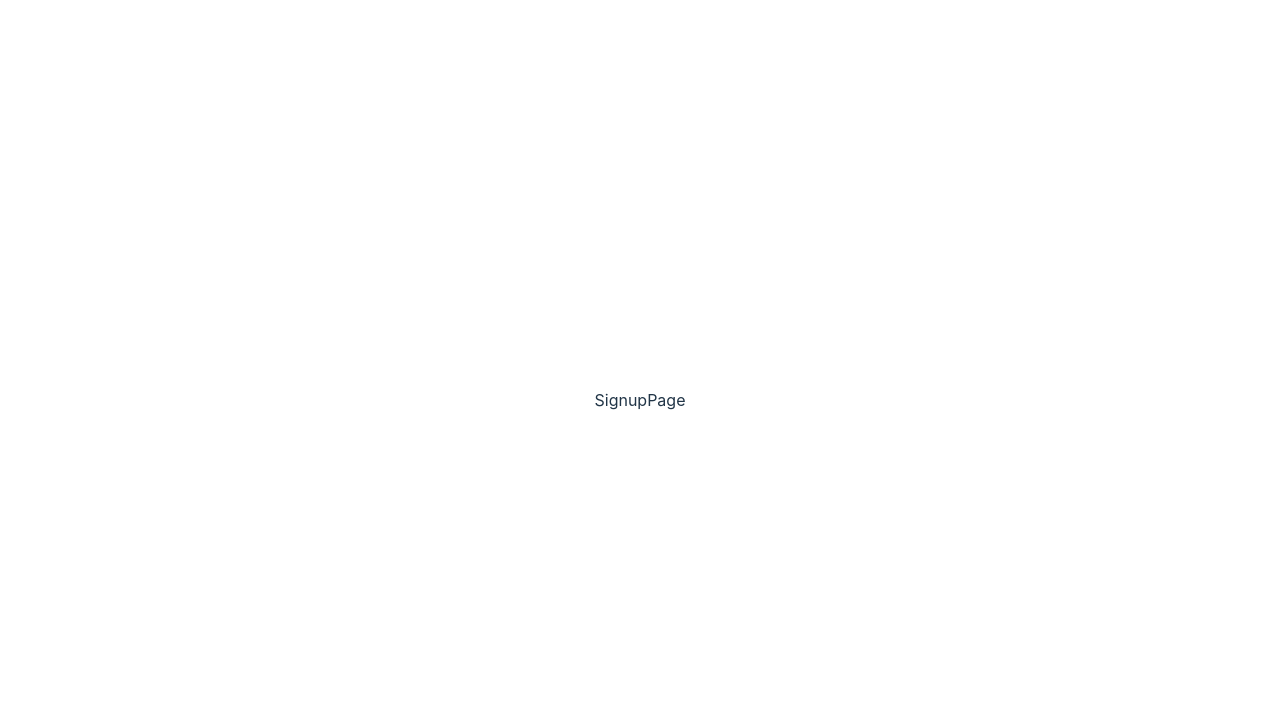
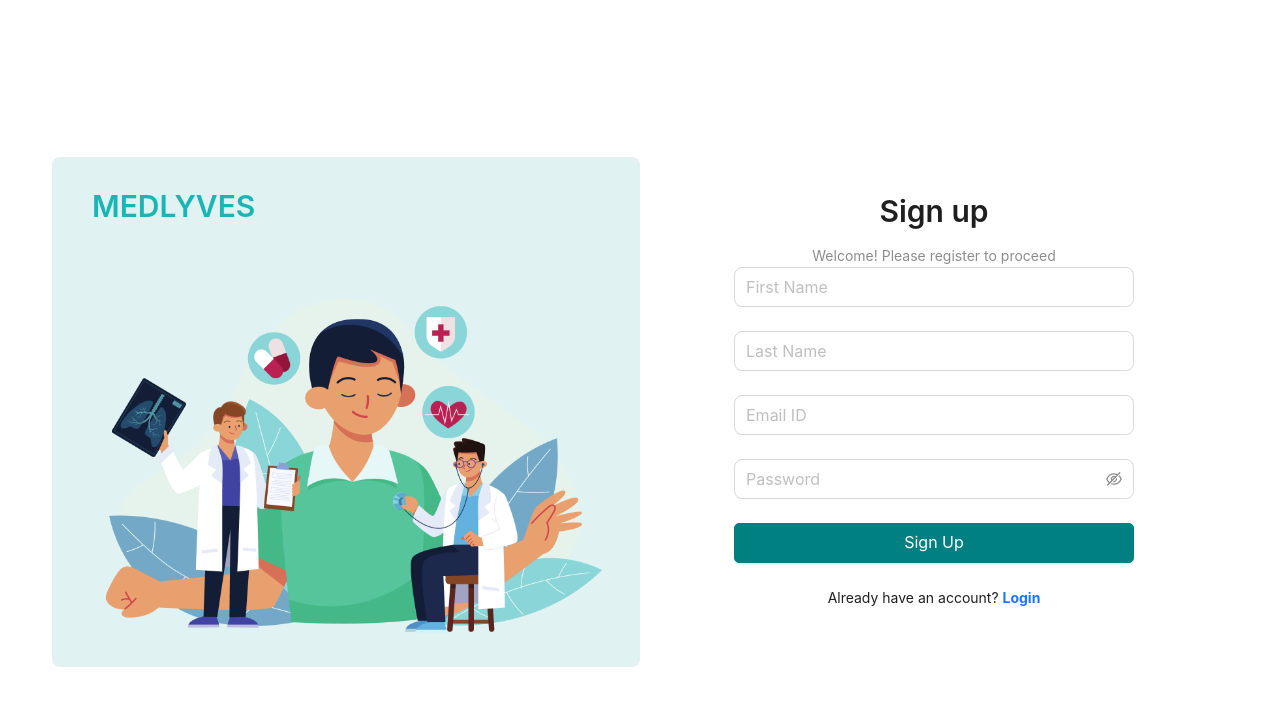
Before and after one commit to venkatJLK/Siriraj, a React (Vite) app: page /signup in a window 1280 px wide. Shown: the top 706 px of the page. Built offline with nearby package versions, Linux system fonts and the light colour scheme.

Commit message:
implemented signup page

```diff
--- a/src/pages/SignupPage.tsx
+++ b/src/pages/SignupPage.tsx
@@ -1,7 +1,103 @@
-import React from 'react'
+import React, { useState } from "react";
+import { Row, Col, Form, Input, Button, Typography, Image } from "antd";
+import styles from "./signuppage.module.css";
+import signupImage from "../assets/signup.png"; // Corrected image import
+
+const { Title, Text } = Typography;
 
 export default function SignupPage() {
+  const [isFocused, setIsFocused] = useState({
+    firstName: false,
+    lastName: false,
+    email: false,
+    password: false,
+  });
+
+  const handleFocus = (field) => {
+    setIsFocused((prev) => ({ ...prev, [field]: true }));
+  };
+
+  const handleBlur = (field, event) => {
+    setIsFocused((prev) => ({ ...prev, [field]: event.target.value !== "" }));
+  };
+
   return (
-    <div>SignupPage</div>
-  )
+    <Row className={styles.container}>
+      <Col xs={24} md={12} className={styles.leftPanel}>
+        <Title level={2} className={styles.logoTitle} style={{color:"rgb(27, 181, 181)"}}>MEDLYVES</Title>
+        <Image src={signupImage} alt="Signup" className={styles.imageWrapper} />
+      </Col>
+
+      <Col xs={24} md={12} className={styles.rightPanel}>
+        <Title level={2}>Sign up</Title>
+        <Text type="secondary">Welcome! Please register to proceed</Text>
+
+        <Form layout="vertical" className={styles.formContainer}>
+          <Form.Item
+            name="firstName"
+            rules={[{ required: true, message: "Please enter your first name!" }]}
+          >
+            <Input
+              size="large"
+              placeholder="First Name"
+              onFocus={() => handleFocus("firstName")}
+              onBlur={(e) => handleBlur("firstName", e)}
+            />
+          </Form.Item>
+
+          <Form.Item
+            name="lastName"
+            rules={[{ required: true, message: "Please enter your last name!" }]}
+          >
+            <Input
+              size="large"
+              placeholder="Last Name"
+              onFocus={() => handleFocus("lastName")}
+              onBlur={(e) => handleBlur("lastName", e)}
+            />
+          </Form.Item>
+
+          <Form.Item
+            name="email"
+            rules={[{ required: true, type: "email", message: "Please enter a valid email!" }]}
+          >
+            <Input
+              size="large"
+              placeholder="Email ID"
+              onFocus={() => handleFocus("email")}
+              onBlur={(e) => handleBlur("email", e)}
+            />
+          </Form.Item>
+
+          <Form.Item
+            name="password"
+            rules={[{ required: true, message: "Please enter your password!" }]}
+          >
+            <Input.Password
+              size="large"
+              placeholder="Password"
+              onFocus={() => handleFocus("password")}
+              onBlur={(e) => handleBlur("password", e)}
+            />
+          </Form.Item>
+
+          <Form.Item>
+            <Button
+              type="primary"
+              size="large"
+              htmlType="submit"
+              block
+              className={styles.submitButton}
+            >
+              Sign Up
+            </Button>
+          </Form.Item>
+        </Form>
+
+        <Text>
+          Already have an account? <a href="/login" className={styles.link}>Login</a>
+        </Text>
+      </Col>
+    </Row>
+  );
 }
--- /dev/null
+++ b/src/pages/signupPage.module.css
@@ -0,0 +1,156 @@
+/* Container */
+.container {
+    min-height: 100vh;
+    display: flex;
+    flex-wrap: wrap;
+    align-items: center;
+    justify-content: center;
+    padding: 20px;
+}
+
+/* Left Panel - Enlarged by Default */
+.leftPanel {
+    background-color: #e0f2f1;
+    padding: 20px;
+    border-radius: 8px;
+    display: flex;
+    margin-top: 2%;
+    flex-direction: column;
+    justify-content: space-between; /* Title on top, image on bottom */
+    align-items: center;
+    text-align: center;
+    flex: 2; /* Larger by default */
+    min-height: 510px;
+    width: 100%;
+    transition: all 0.3s ease-in-out; /* Smooth transition */
+}
+
+/* Logo Title - Positioned at Top Left */
+.logoTitle {
+    color: rgb(44, 101, 101);
+    font-size: 26px;
+    font-weight: bold;
+    align-self: flex-start;
+    margin-left: 20px;
+    margin-top: 10px;
+}
+
+/* Signup Image - Positioned at Bottom */
+.imageWrapper {
+    max-width: 100%;
+    height: auto;
+    flex-grow: 1;
+    display: flex;
+    justify-content: center;
+    align-items: flex-end;
+}
+
+/* Right Panel */
+.rightPanel {
+    display: flex;
+    flex-direction: column;
+    justify-content: center;
+    align-items: center;
+    padding: 32px;
+    text-align: center;
+    flex: 1;
+}
+
+/* Form Container */
+.formContainer {
+    width: 100%;
+    max-width: 400px;
+}
+
+/* Input Fields */
+.inputField {
+    width: 100%;
+    padding: 10px;
+    font-size: 16px;
+    border: 1px solid #ccc;
+    border-radius: 5px;
+    outline: none;
+    transition: border 0.3s;
+}
+
+.inputField:focus {
+    border-color: teal;
+}
+
+/* Submit Button */
+.submitButton {
+    background-color: teal !important;
+    color: white !important;
+    border-color: teal !important;
+    width: 100%;
+    padding: 10px;
+    font-size: 16px;
+    border-radius: 5px;
+    cursor: pointer;
+}
+
+.submitButton:hover {
+    background-color: #00796b !important;
+    border-color: #00796b !important;
+}
+
+/* Login Link */
+.link {
+    color: teal;
+    font-weight: bold;
+    text-decoration: none;
+}
+
+.link:hover {
+    text-decoration: underline;
+}
+
+
+@media screen and (max-width: 768px) {
+    .container {
+        flex-direction: column;
+        padding: 20px;
+    }
+
+    .leftPanel {
+        flex: 1;
+        min-height: 400px;
+    }
+
+    .rightPanel {
+        flex: 1;
+        padding: 20px;
+    }
+
+    .imageWrapper {
+        max-width: 70%;
+    }
+
+    .formContainer {
+        width: 90%;
+    }
+}
+
+@media screen and (max-width: 480px) {
+    .leftPanel {
+        flex: 1;
+        min-height: 300px;
+    }
+
+    .rightPanel {
+        flex: 2;
+        padding: 15px;
+    }
+
+    .imageWrapper {
+        max-width: 80%;
+    }
+
+    .formContainer {
+        width: 100%;
+    }
+
+    .submitButton {
+        font-size: 14px;
+    }
+}
```
Also changed, not shown: src/assets/signup.png (added).
